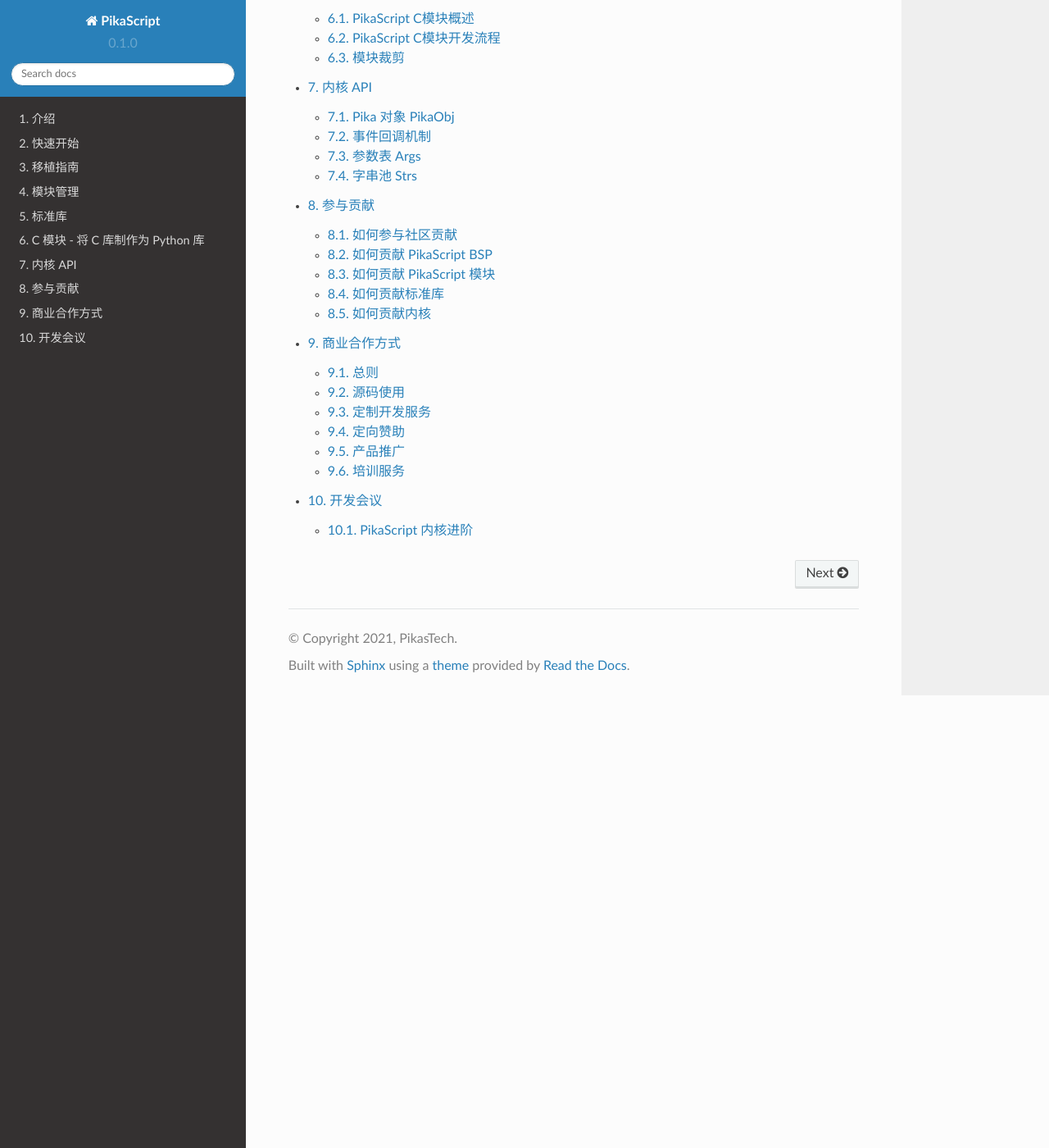
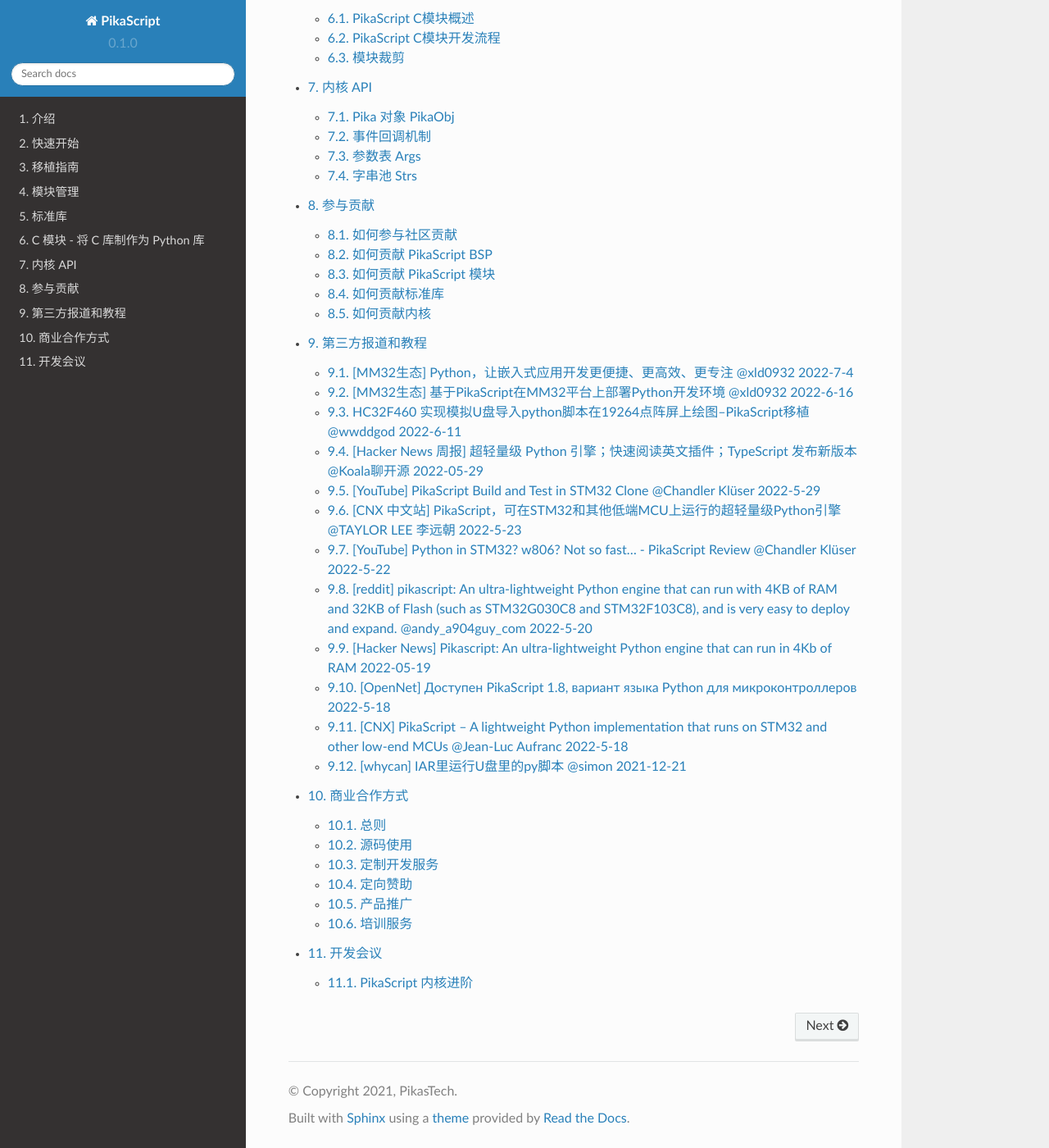
Before and after one commit to pikasTech/pikadoc, a Sphinx documentation site: the page built from docs/source/index.rst, in a window 1280 px wide and 1400 px high, scrolled down 1129 px. Shown: the whole window at 82% size. Built offline with Sphinx 7.4.7 and the Read the Docs theme 2.0.0, drawn with Linux system fonts in a browser that asks for light colours.

Commit message:
add third_doc

```diff
--- a/docs/source/index.rst
+++ b/docs/source/index.rst
@@ -17,5 +17,6 @@
    index_cmodule
    index_coreapi
    index_contribute
+   third_part_doc
    商业合作方式
    index_meeting
--- /dev/null
+++ b/docs/source/third_part_doc.md
@@ -0,0 +1,25 @@
+# 第三方报道和教程
+
+## [[MM32生态] Python，让嵌入式应用开发更便捷、更高效、更专注](https://bbs.21ic.com/icview-3236202-1-1.html) @xld0932 2022-7-4
+
+## [[MM32生态] 基于PikaScript在MM32平台上部署Python开发环境](https://bbs.21ic.com/icview-3232352-1-1.html) @xld0932 2022-6-16
+
+## [HC32F460 实现模拟U盘导入python脚本在19264点阵屏上绘图--PikaScript移植](https://blog.csdn.net/wwddgod/article/details/125235234) @wwddgod 2022-6-11
+
+## [[Hacker News 周报] 超轻量级 Python 引擎；快速阅读英文插件；TypeScript 发布新版本](https://www.bilibili.com/video/BV1pY4y1z7Vx) @Koala聊开源 2022-05-29
+
+## [[YouTube] PikaScript Build and Test in STM32 Clone](https://www.youtube.com/watch?v=91xyL0ryVJg) @Chandler Klüser 2022-5-29
+
+## [[CNX 中文站] PikaScript，可在STM32和其他低端MCU上运行的超轻量级Python引擎](https://cnx-software.cn/2022/05/23/lightweight-python-implementation/) @TAYLOR LEE 李远朝 2022-5-23
+
+## [[YouTube] Python in STM32? w806? Not so fast... - PikaScript Review](https://www.youtube.com/watch?v=FDAjtnaQG6A) @Chandler Klüser 2022-5-22
+
+## [[reddit] pikascript: An ultra-lightweight Python engine that can run with 4KB of RAM and 32KB of Flash (such as STM32G030C8 and STM32F103C8), and is very easy to deploy and expand.](https://www.reddit.com/r/Python/comments/utj8jj/pikascript_an_ultralightweight_python_engine_that/) @andy_a904guy_com 2022-5-20
+
+## [[Hacker News] Pikascript: An ultra-lightweight Python engine that can run in 4Kb of RAM](https://news.ycombinator.com/item?id=31433815) 2022-05-19
+
+## [[OpenNet] Доступен PikaScript 1.8, вариант языка Python для микроконтроллеров](https://www.opennet.ru/opennews/art.shtml?num=57208) 2022-5-18
+
+## [[CNX] PikaScript – A lightweight Python implementation that runs on STM32 and other low-end MCUs](https://www.cnx-software.com/2022/05/18/pikascript-a-lightweight-python-implementation-that-runs-on-stm32-and-other-low-end-mcus/) @Jean-Luc Aufranc 2022-5-18
+
+## [[whycan] IAR里运行U盘里的py脚本](https://whycan.com/t_7586.html) @simon 2021-12-21
```
